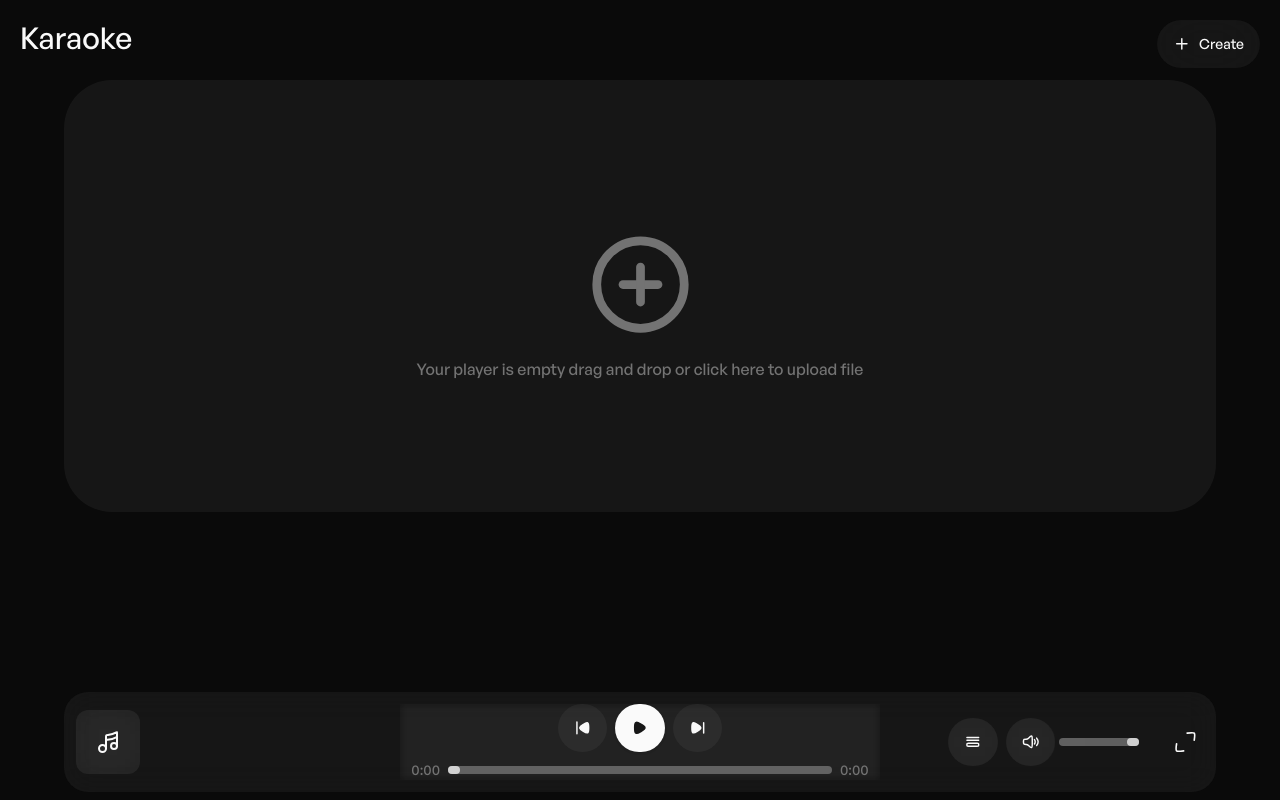
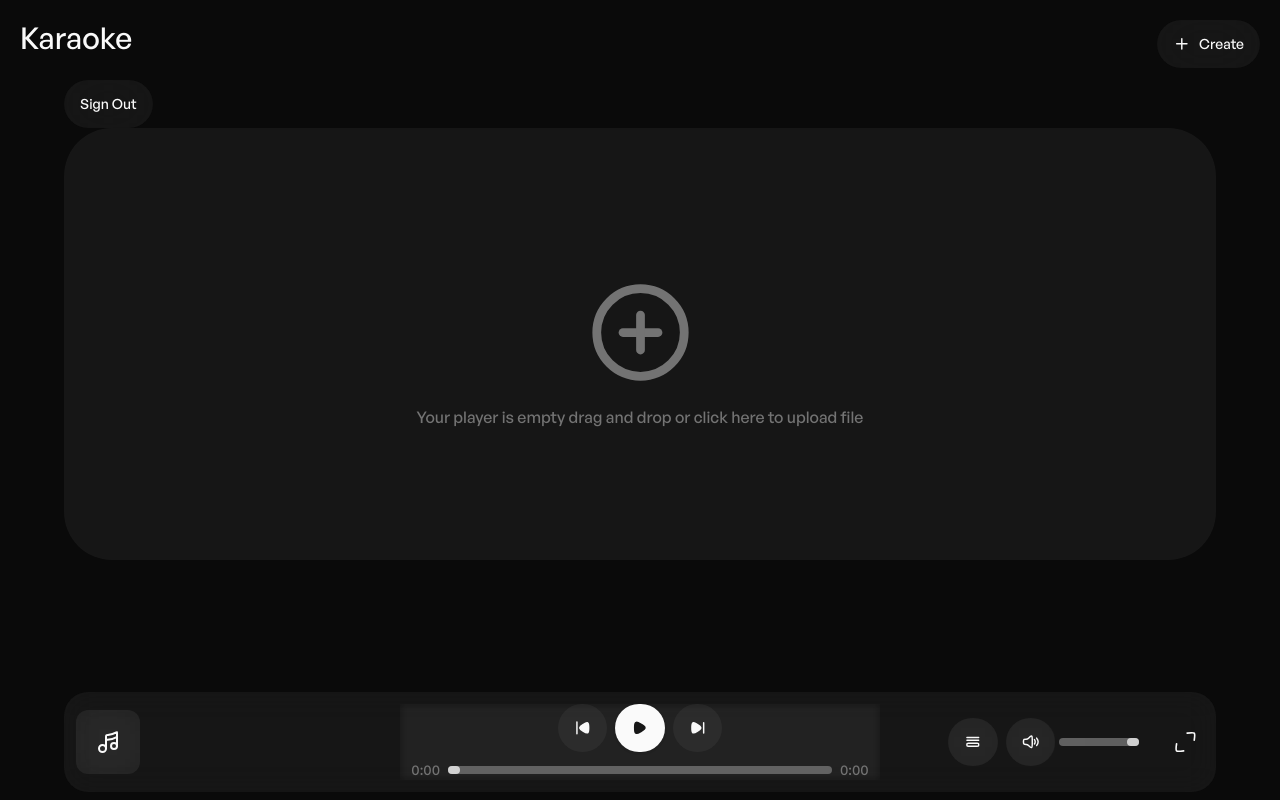
Before and after one commit to ermi1999/karaoke, a Next.js app: page / in a window 1280 px wide. Built offline with nearby package versions, Linux system fonts and the light colour scheme.

Commit message:
implemented sign out

```diff
--- /dev/null
+++ b/app/auth/signout/route.ts
@@ -0,0 +1,22 @@
+import { createClient } from "@/utils/supabase/server";
+import { revalidatePath } from "next/cache";
+import { type NextRequest, NextResponse } from "next/server";
+
+export async function POST(req: NextRequest) {
+  const supabase = await createClient();
+
+  // Check if a user's logged in
+  const {
+    data: { user },
+  } = await supabase.auth.getUser();
+
+  if (user) {
+    console.log(user);
+    await supabase.auth.signOut();
+  }
+
+  revalidatePath("/", "layout");
+  return NextResponse.redirect(new URL("/", req.url), {
+    status: 302,
+  });
+}
--- a/app/signup/actions.ts
+++ b/app/signup/actions.ts
@@ -11,6 +11,7 @@ export async function signup(formData: FormData) {
   const data = {
     email: formData.get("email") as string,
     password: formData.get("password") as string,
+    full_name: formData.get("fullName") as string,
   };
 
   const { error } = await supabase.auth.signUp(data);
--- a/app/signup/page.tsx
+++ b/app/signup/page.tsx
@@ -7,6 +7,8 @@ export default function Signup() {
       <input id="email" name="email" type="email" required />
       <label htmlFor="password">Password:</label>
       <input id="password" name="password" type="password" required />
+      <label htmlFor="fullName">Full Name:</label>
+      <input id="fullName" name="fullName" type="text" required />
       <button formAction={signup}>Sign up</button>
     </form>
   );
--- a/components/fileUpload.tsx
+++ b/components/fileUpload.tsx
@@ -4,13 +4,15 @@ import { usePlayer } from "./playerContext";
 import { PlusCircle } from "lucide-react";
 import { cn } from "@/lib/utils";
 import { useMediaQuery } from "@/hooks/useMediaQuery";
+import { Button } from "./ui/button";
+import { postData } from "@/lib/helpers";
 
 const FileUpload = () => {
   const { setTracks } = usePlayer();
   const [dragging, setDragging] = useState(false);
   const fileInputRef = useRef<HTMLInputElement>(null);
   const local: "local" | "backend" = "local";
-  const isDesktop = useMediaQuery("(min-width: 640px)")
+  const isDesktop = useMediaQuery("(min-width: 640px)");
 
   const handleFileChange = (event: ChangeEvent<HTMLInputElement>) => {
     if (event.target.files) {
@@ -53,6 +55,14 @@ const FileUpload = () => {
 
   return (
     <div className="h-[60%] w-[95%] md:w-[90%] max-w-[1200px]">
+      <Button
+        variant="secondary"
+        onClick={() => {
+          postData({ url: "/auth/signout" });
+        }}
+      >
+        Sign Out
+      </Button>
       <div
         onClick={handleButtonClick}
         onDragOver={handleDragOver}
@@ -65,7 +75,10 @@ const FileUpload = () => {
       >
         <PlusCircle className="md:hidden" size={90} />
         <PlusCircle className="hidden md:flex" size={105} />
-        <p>Your player is empty {isDesktop && "drag and drop or "}click here to upload file</p>
+        <p>
+          Your player is empty {isDesktop && "drag and drop or "}click here to
+          upload file
+        </p>
       </div>
       <input
         type="file"
--- /dev/null
+++ b/lib/helpers.ts
@@ -0,0 +1,19 @@
+export async function postData({ url, data }: { url: string; data?: any }) {
+  console.log("POST REQUEST", url, data);
+
+  const res: Response = await fetch(url, {
+    method: "POST",
+    headers: {
+      "Content-Type": "application/json",
+    },
+    body: JSON.stringify(data),
+  });
+
+  if (!res.ok) {
+    console.log("ERROR IN POST", { url, data, res });
+
+    throw new Error(res.statusText);
+  }
+
+  return res.json();
+}
```
Also changed, not shown: hooks/getUser.ts (added).
